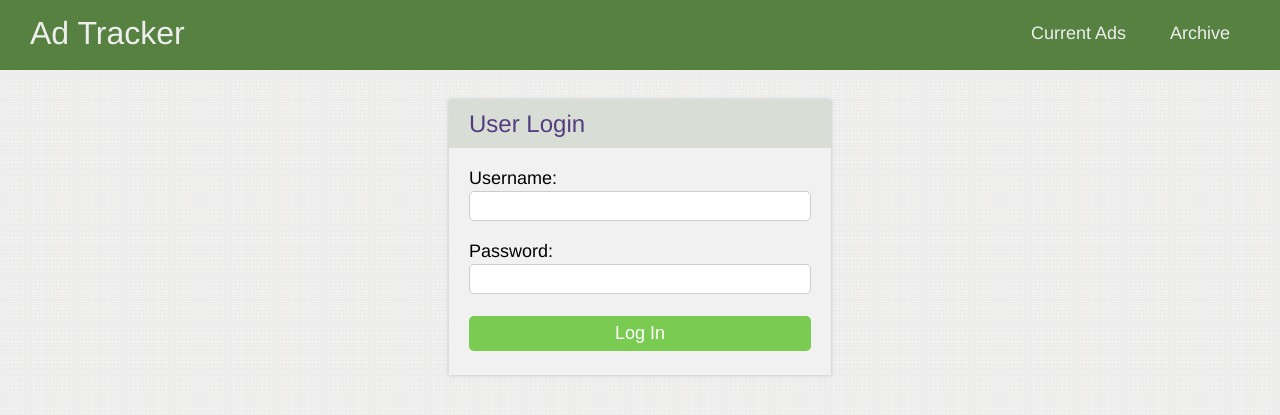
After one commit to janmilosh/ad_tracker, a Django app: template ad_tracker/templates/login/login.html in a window 1280 px wide. The commit adds this page. Shown: the top 415 px of the page. Run offline with Django 3.2, Linux system fonts and the light colour scheme; the template is opened without the code that fills it, so the values that code supplies are empty.

Commit message:
Sets up login.

```diff
--- a/ad_tracker/static/css/style.css
+++ b/ad_tracker/static/css/style.css
@@ -62,16 +62,9 @@ html {
   float: left;
 }
 
-.col-50.centered {
-  float: none;
-  margin: 0 auto;
-}
-
-.col-60.centered {
-  float: none;
-  margin: 0 auto;
-}
-
+.col-40.centered,
+.col-50.centered,
+.col-60.centered,
 .col-75.centered {
   float: none;
   margin: 0 auto;
@@ -81,7 +74,7 @@ html {
 /*       Font related styles       */
 /***********************************/
 
-h1, h2, h3, p, ul li, a {
+h1, h2, h3, p, ul li, a, label {
   font-family: helvetica, sans-serif;
   font-weight: 300;
 }
@@ -98,13 +91,17 @@ h1, h2, h3, p {
   margin: 0 0 16px;
 }
 
-p {
+p, label {
   font-size: 18px;
   font-weight: 300;
 }
 
 p strong {
   font-weight: 400;
+}
+
+p.error {
+  color: red;
 }
 
 a {
@@ -123,6 +120,35 @@ hr {
   border-top: 1px solid rgba(0, 0, 0, 0.1);
   border-bottom: 1px solid rgba(255, 255, 255, 0.3);
   margin-bottom: 16px;
+}
+
+/***********************************/
+/*           form styles           */
+/***********************************/
+
+input[type="text"],
+input[type="password"] {
+  width: 100%;
+  height: 30px;
+  border-radius: 5px;
+  border: 1px solid #CCC;
+  font-size: 18px;
+  margin-bottom: 20px;
+  margin-top: 2px;
+  padding: 0 10px;
+}
+
+input[type="submit"] {
+  width: 100%;
+  height: 35px;
+  border-radius: 5px;
+  font-size: 18px;
+  color: white;
+  border: none;
+  background: #79CB52;
+  margin-bottom: 20px;
+  margin-top: 2px;
+  cursor: pointer;
 }
 
 /***********************************/
--- /dev/null
+++ b/ad_tracker/templates/login/login.html
@@ -0,0 +1,29 @@
+{% extends "site-base.html" %}
+
+{% block content %}
+
+  <div class="row">
+    <div class="col col-40 centered">
+      <div class="panel">
+        <h2>User Login</h2>
+        <div class="panel-inner">
+          {% if form.errors %}
+            <p class="error">Invalid username or password</p>
+          {% endif %}
+
+          <form action="/accounts/auth/" method="post">
+            {% csrf_token %}
+            <label for="username">Username: </label>
+            <input type="text" name="username" value="" id="username">
+            <label for="password">Password: </label>
+            <input type="password" name="password" value="" id="password">
+
+            <input type="submit" value="Log In">
+          </form>
+
+        </div>
+      </div>
+    </div>
+  </div>
+
+{% endblock %}
--- a/ad_tracker/urls.py
+++ b/ad_tracker/urls.py
@@ -4,8 +4,12 @@ from django.contrib import admin
 admin.autodiscover()
 
 urlpatterns = patterns('',
-
     url(r'^admin/', include(admin.site.urls)),
+    url(r'^accounts/login/$', 'ad_tracker.views.login'),
+    url(r'^accounts/auth/$', 'ad_tracker.views.auth_view'),
+    url(r'^accounts/logout/$', 'ad_tracker.views.logout'),
+    url(r'^accounts/loggedin/$', 'ad_tracker.views.loggedin'),
+    url(r'^accounts/invalid/$', 'ad_tracker.views.invalid_login'),
     url(r'^$', 'ad_tracker.views.home', name='home'),
     url(r'^newspaper/', include('newspapers.urls')),
     url(r'^ad/', include('ads.urls')),
```
Also changed, not shown: ad_tracker/templates/login/invalid-login.html (added, +18 -0 lines), ad_tracker/templates/login/loggedin.html (added, +19 -0 lines), ad_tracker/templates/login/logout.html (added, +17 -0 lines), ad_tracker/views.py (+31 -1 lines), 3 other files.
